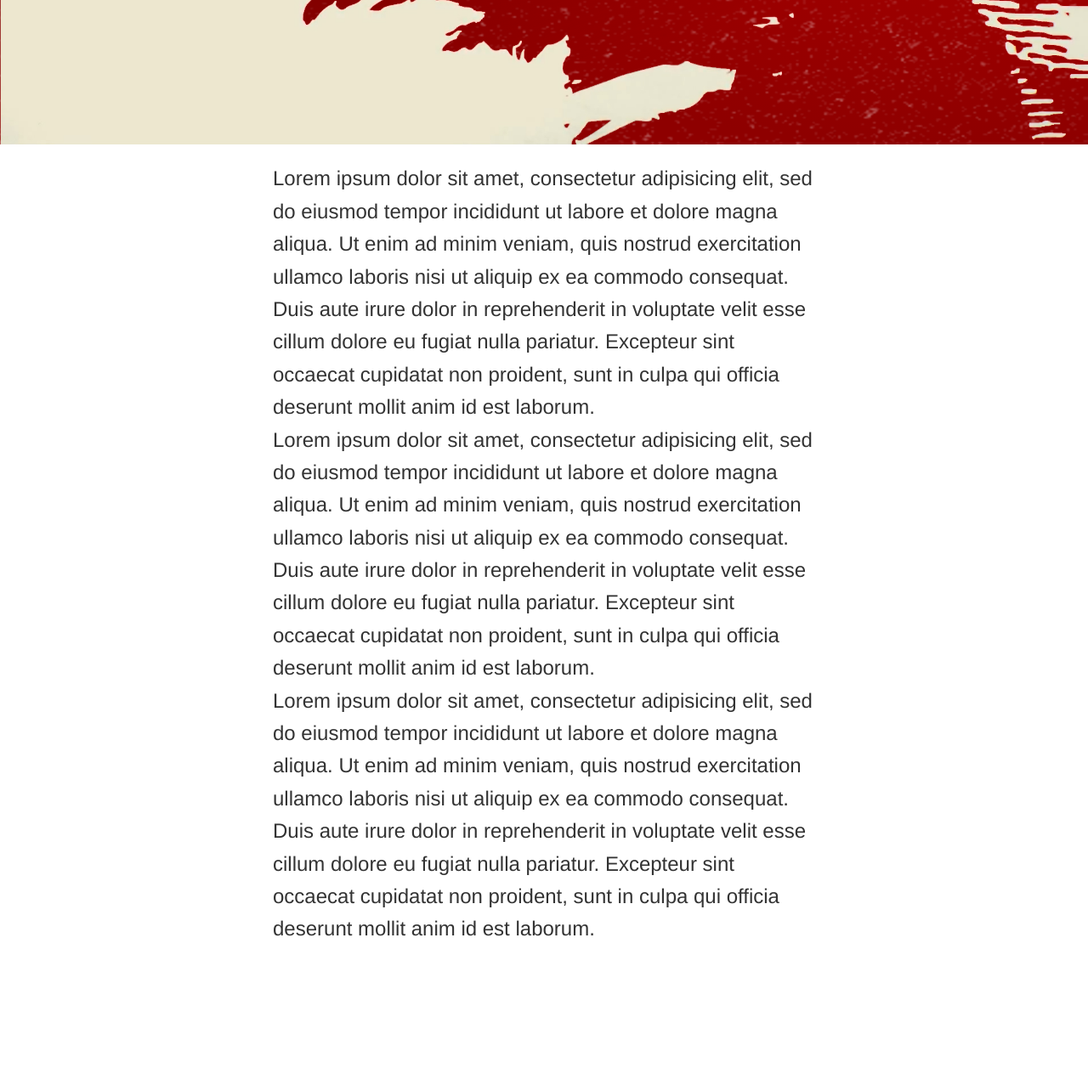
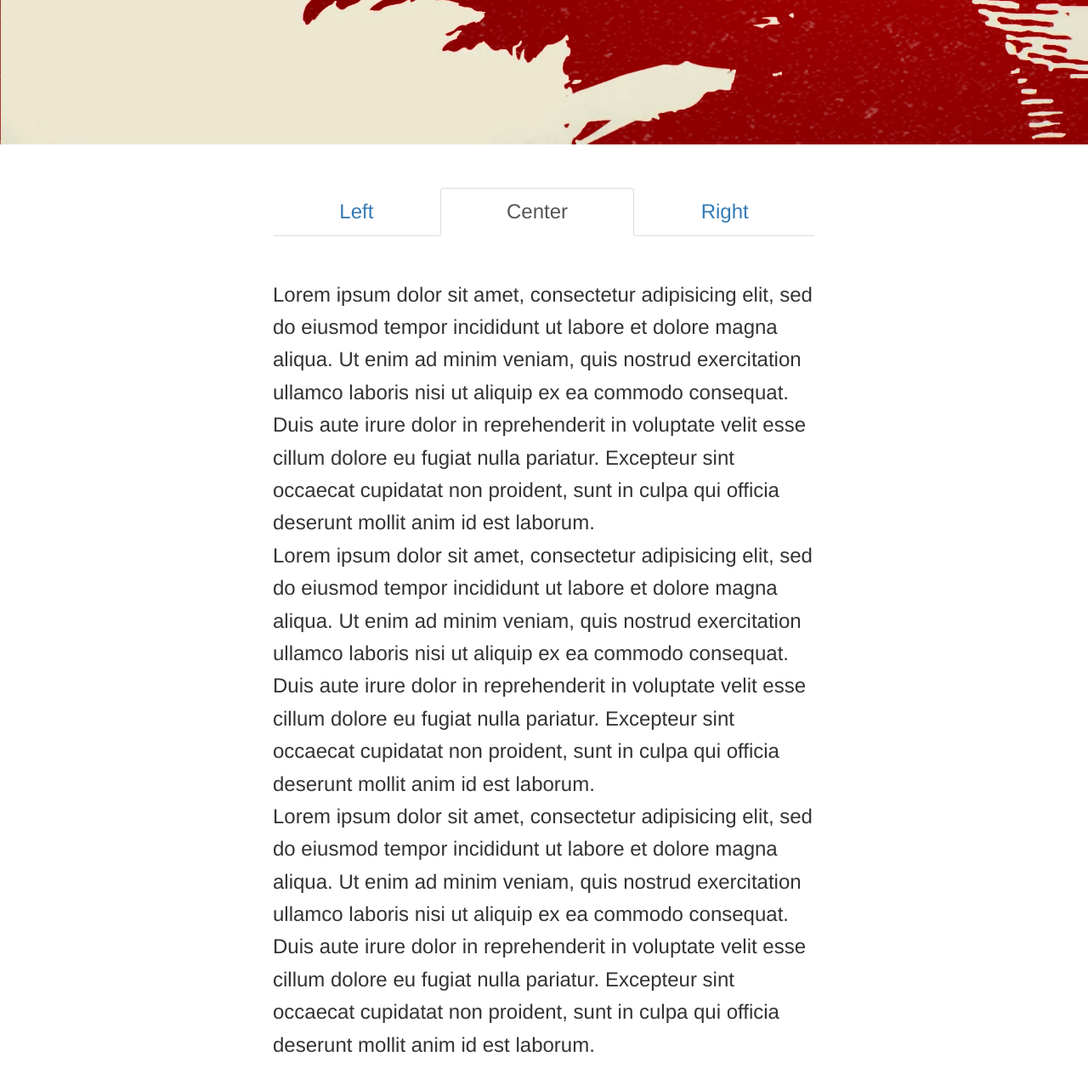
Before and after one commit to morgansliman/les-mis, a PHP site: page / in a window 1280 px wide. Shown: the part 518-1788 px from the top of the page at 85% size. Before the commit the page ends 1620 px from the top, so only its background shows below. Run offline with PHP 8.4, Linux system fonts and the light colour scheme; some libraries are stand-ins or nearby versions.

Commit message:
added temp nav list

```diff
--- a/assets/css/style.css
+++ b/assets/css/style.css
@@ -36,3 +36,7 @@ main {
 	padding: 2rem 25%;
 	line-height: 1.6;
 }
+
+.nav-list {
+	margin: 30px auto 50px;
+}
--- a/assets/javascript/app.js
+++ b/assets/javascript/app.js
@@ -0,0 +1,12 @@
+$(document).ready(function() {
+
+	$('.nav-button').on('click', function() {
+		if ($(this).hasClass('active') == false) {
+			for (var i = 0; i < $('.nav-list').children().length; i++) {
+				$('.nav-list').children().eq(i).removeClass('active');
+			}
+
+			$(this).addClass('active');
+		}
+	});
+});
--- a/index.html
+++ b/index.html
@@ -28,6 +28,12 @@
 		<img id="header-pic" src="assets/images/layer-border-texture-2.png">
 	</header>
 	<main>
+		<ul class="nav nav-tabs nav-justified nav-list">
+			<li class="nav-button"><a>Left</a></li>
+			<li class="nav-button active"><a>Center</a></li>
+			<li class="nav-button"><a>Right</a></li>
+		</ul>
+
 		<p>Lorem ipsum dolor sit amet, consectetur adipisicing elit, sed do eiusmod
 		tempor incididunt ut labore et dolore magna aliqua. Ut enim ad minim veniam,
 		quis nostrud exercitation ullamco laboris nisi ut aliquip ex ea commodo
```
